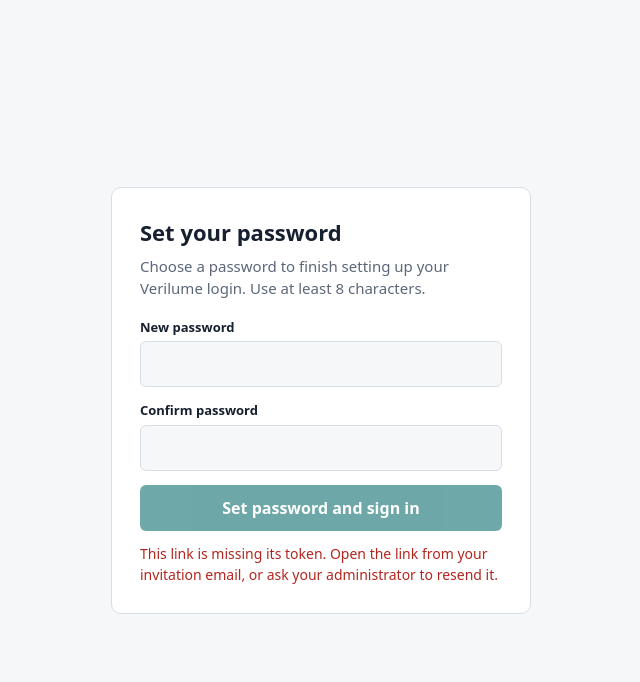
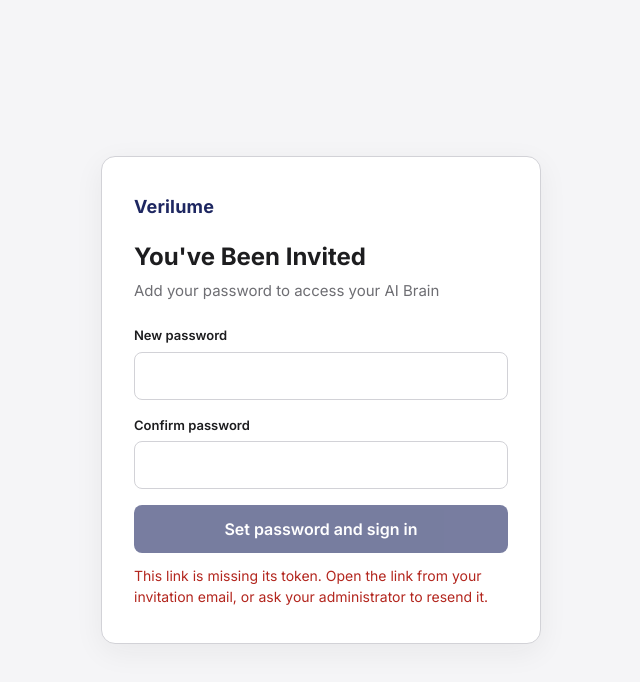
Before and after one commit to toddvent/verilume-ai, a website: page frontend/set-password.html in a window 1280 px wide. Shown: the whole page, without its empty margins (319-959 px from the left). Drawn offline with Linux system fonts and the light colour scheme.

Commit message:
Add files via upload

```diff
--- a/frontend/set-password.html
+++ b/frontend/set-password.html
@@ -4,27 +4,30 @@
 <meta charset="utf-8">
 <meta name="viewport" content="width=device-width, initial-scale=1">
 <meta name="robots" content="noindex">
-<title>Set Your Password</title>
+<title>Verilume Invitation</title>
+<link rel="preconnect" href="https://fonts.googleapis.com">
+<link href="https://fonts.googleapis.com/css2?family=Inter:wght@400;500;600;700&display=swap" rel="stylesheet">
 <style>
-:root{--bg:#f6f7f9;--card:#fff;--ink:#16202e;--muted:#5b6778;--line:#d9dee6;--accent:#0f6e6e;--accent-ink:#fff;--bad:#b3261e}
-@media (prefers-color-scheme: dark){:root:not([data-theme="light"]){--bg:#10151c;--card:#18202a;--ink:#e8edf3;--muted:#98a4b5;--line:#2b3644;--accent:#3fb3b3;--accent-ink:#06201f;--bad:#ff8a80}}
+:root{--ink:#1D1D1F;--paper:#FFFFFF;--paper-dim:#F5F5F7;--cx:#0891B2;--navy:#1E2761;--line:#D2D2D7;--muted:#6E6E73;--bad:#B3261E}
 *{box-sizing:border-box}
-body{margin:0;min-height:100vh;display:flex;align-items:center;justify-content:center;padding:16px;background:var(--bg);color:var(--ink);font:16px/1.5 system-ui,-apple-system,"Segoe UI",Roboto,Arial,sans-serif}
-.card{width:100%;max-width:420px;background:var(--card);border:1px solid var(--line);border-radius:10px;padding:28px}
-h1{font-size:22px;margin:0 0 6px}
-p{margin:0 0 18px;color:var(--muted);font-size:15px}
-label{display:block;font-size:13px;font-weight:600;margin:0 0 4px}
-input{width:100%;padding:10px 12px;border:1px solid var(--line);border-radius:6px;font:inherit;background:var(--bg);color:var(--ink);margin-bottom:14px}
-input:focus-visible,button:focus-visible{outline:2px solid var(--accent);outline-offset:2px}
-button{width:100%;padding:11px;border:0;border-radius:6px;background:var(--accent);color:var(--accent-ink);font:inherit;font-weight:600;cursor:pointer}
+body{margin:0;min-height:100vh;display:flex;align-items:center;justify-content:center;padding:16px;background:var(--paper-dim);color:var(--ink);font:16px/1.5 Inter,system-ui,-apple-system,"Segoe UI",Roboto,Arial,sans-serif}
+.card{width:100%;max-width:440px;background:var(--paper);border:1px solid var(--line);border-radius:14px;padding:36px 32px;box-shadow:0 8px 30px rgba(29,29,31,.06)}
+.brand{font-weight:700;font-size:18px;letter-spacing:.01em;color:var(--navy);margin:0 0 22px}
+h1{font-size:24px;line-height:1.25;margin:0 0 8px;text-wrap:balance}
+p.sub{margin:0 0 24px;color:var(--muted);font-size:15px}
+label{display:block;font-size:13px;font-weight:600;margin:0 0 6px}
+input{width:100%;padding:11px 12px;border:1px solid var(--line);border-radius:8px;font:inherit;background:var(--paper);color:var(--ink);margin-bottom:16px}
+input:focus-visible,button:focus-visible{outline:2px solid var(--cx);outline-offset:2px}
+button{width:100%;padding:12px;border:0;border-radius:8px;background:var(--navy);color:#fff;font:inherit;font-weight:600;cursor:pointer}
 button:disabled{opacity:.6;cursor:default}
 #msg{min-height:1.4em;margin:12px 0 0;font-size:14px;color:var(--bad)}
 </style>
 </head>
 <body>
 <main class="card">
-  <h1>Set your password</h1>
-  <p>Choose a password to finish setting up your Verilume login. Use at least 8 characters.</p>
+  <div class="brand">Verilume</div>
+  <h1 id="ttl">You've Been Invited</h1>
+  <p class="sub">Add your password to access your AI Brain</p>
   <form id="f" novalidate>
     <label for="p1">New password</label>
     <input id="p1" type="password" autocomplete="new-password" minlength="8" required>
@@ -40,6 +43,11 @@ button:disabled{opacity:.6;cursor:default}
   var msg = document.getElementById('msg'), go = document.getElementById('go');
   var meta = document.querySelector('meta[name="verilume-backend-url"]');
   var base = ((meta && meta.getAttribute('content')) || '').replace(/\/+$/, '');
+  if (token){
+    fetch(base + '/api/auth/invite-info?token=' + encodeURIComponent(token)).then(function(r){ return r.json(); }).then(function(d){
+      if (d && d.valid && d.inviterFirstName){ document.getElementById('ttl').textContent = "You've Been Invited by " + d.inviterFirstName; }
+    }).catch(function(){});
+  }
   if (!token){ msg.textContent = 'This link is missing its token. Open the link from your invitation email, or ask your administrator to resend it.'; go.disabled = true; }
   document.getElementById('f').addEventListener('submit', function(e){
     e.preventDefault();
```
